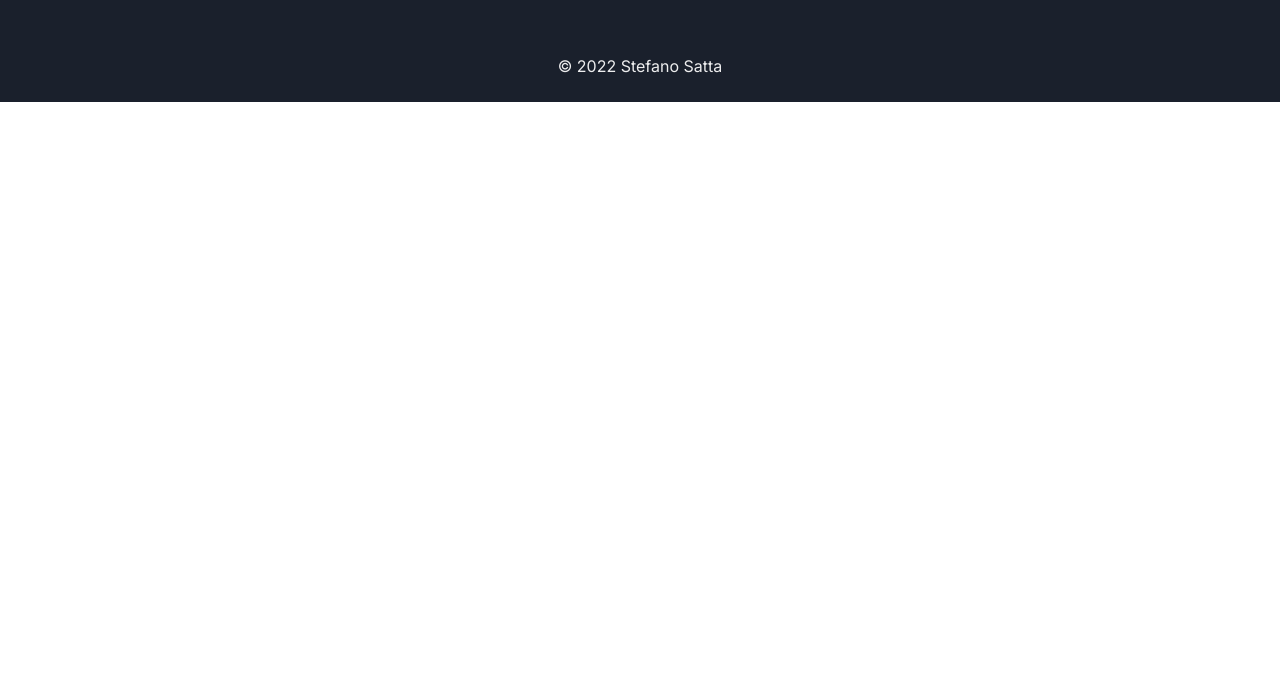
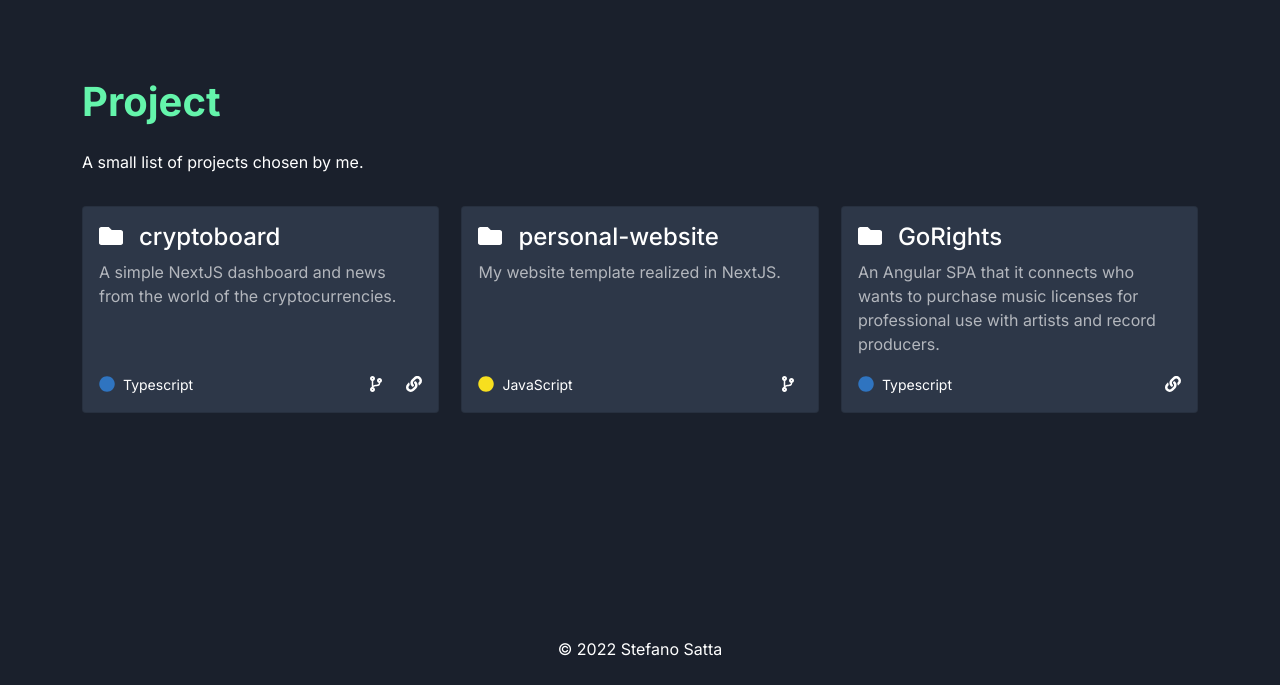
Before and after one commit to stefano-satta/personal-website-2022, a Next.js app: page / in a window 1280 px wide. Shown: the part 1530-2215 px from the top of the page. Before the commit the page ends 1632 px from the top, so only its background shows below. Built offline with nearby package versions, Linux system fonts and the light colour scheme.

Commit message:
added project card components; add project list in the utility folder; added projects section on homepage; added style link icon; cleaning code;

```diff
--- a/components/common/navbar/NavBar.jsx
+++ b/components/common/navbar/NavBar.jsx
@@ -26,16 +26,18 @@ const NavBar = () => {
                 </Navbar.Collapse>
                 <div className="d-none d-lg-block">
                     <Link href={'mailto:stefanosatta@outlook.com'} passHref>
-                        <FontAwesomeIcon icon={['fas', 'envelope']} size={'2x'} className="me-3 cursor-pointer" />
-                    </Link>
-                    <Link href={'https://www.linkedin.com/in/stefano-satta'} passHref>
-                        <a target="_blank">
-                            <FontAwesomeIcon icon={['fab', 'linkedin']} size={'2x'} className="me-3 text-white" />
+                        <a href="" className="link-icon me-3 cursor-pointer">
+                            <FontAwesomeIcon icon={['fas', 'envelope']} size={'2x'} className="" />
                         </a>
                     </Link>
                     <Link href={'https://www.linkedin.com/in/stefano-satta'} passHref>
-                        <a target="_blank">
-                        <FontAwesomeIcon icon={['fab', 'github']} size={'2x'} className="text-white" />
+                        <a target="_blank" className="link-icon me-3">
+                            <FontAwesomeIcon icon={['fab', 'linkedin']} size={'2x'} />
+                        </a>
+                    </Link>
+                    <Link href={'https://www.linkedin.com/in/stefano-satta'} passHref>
+                        <a target="_blank" className="link-icon">
+                            <FontAwesomeIcon icon={['fab', 'github']} size={'2x'} className="" />
                         </a>
                     </Link>
                 </div>
--- /dev/null
+++ b/components/common/project-card/ProjectCard.jsx
@@ -0,0 +1,50 @@
+import { Card } from "react-bootstrap"
+import Link from 'next/link'
+import { FontAwesomeIcon } from "@fortawesome/react-fontawesome";
+import { fas } from '@fortawesome/free-solid-svg-icons';
+import { fab } from '@fortawesome/free-brands-svg-icons';
+import { library } from '@fortawesome/fontawesome-svg-core';
+library.add(fas, fab)
+
+const ProjectCard = ({project}) => {
+
+    return (
+        <Card className="bg-less-dark project-card">
+            <Card.Body className="d-flex flex-column">
+                <Card.Title as={'h4'}>
+                    <FontAwesomeIcon icon={['fas', 'folder']}  className="me-3"/>
+                    { project.name }
+                </Card.Title>
+                <Card.Text className="text-light-grey">{ project.description }</Card.Text>
+                <div className="mt-3 d-flex justify-content-between mt-auto">
+                    <div>
+                        <FontAwesomeIcon icon={['fas', 'circle']}
+                            className={`${project.bgIconColor} me-2`}/>
+                        <small>{ project.language }</small>
+                    </div>
+                    <div>
+                        {
+                            project.github &&
+                            <Link href={project.github} passHref>
+                                <Card.Link target={'_blank'} className="link-icon me-2">
+                                    <FontAwesomeIcon icon={['fas', 'code-branch']} />
+                                </Card.Link>
+                            </Link>
+
+                        }
+                        {
+                            project.siteUrl &&
+                            <Link href={project.siteUrl} passHref>
+                                <Card.Link target={'_blank'} className="link-icon">
+                                    <FontAwesomeIcon icon={['fas', 'link']} />
+                                </Card.Link>
+                            </Link>
+                        }
+                    </div>
+                </div>
+            </Card.Body>
+        </Card>
+    )
+}
+
+export default ProjectCard;
--- a/pages/index.js
+++ b/pages/index.js
@@ -11,6 +11,8 @@ import webpackLogo from '../public/webpack-logo.png'
 import nextjsLogo from '../public/nextjs-logo.png'
 import Image from "next/image";
 import Link from 'next/link';
+import { PROJECTS } from "../utility/project-list";
+import ProjectCard from "../components/common/project-card/ProjectCard";
 
 
 const Home = () => {
@@ -33,9 +35,9 @@ const Home = () => {
           <Bubble style={{bottom: '8%', left: '40%'}}>
             <FontAwesomeIcon icon={['fab', 'js']} size={'3x'} className="bg-icon-javascript"/>
           </Bubble>
-          <div className="position-absolute" style={{bottom: '2%', right: '10%'}}>
+          {/* <div className="position-absolute" style={{bottom: '2%', right: '10%'}}>
             <FontAwesomeIcon icon={['fas', 'chevron-down']} size={'2x'} className="text-grey"/>
-          </div>
+          </div> */}
 
         </Col>
         <Col xs={12} md={5} className="d-flex align-items-center position-relative">
@@ -52,7 +54,7 @@ const Home = () => {
 
 
       <Row className="mt-5" id="about">
-        <h2 className="fs-1 text-primary mb-4 fw-bold">What I <span className="text-primary">Do</span></h2>
+        <h2 className="fs-1 text-primary mb-4 fw-bold">What I Do</h2>
         <Col xs={12} md={6} className="d-flex align-items-center position-relative">
           <div>
             <p>For over eight years I had many opportunities to work in different projects, private and public administration. Having an experience of developing web applications and websites in different web technologies. <br /> My first passion is the frontend side but i have developed also in Nodejs/Express and MongoDB.</p>
@@ -63,8 +65,8 @@ const Home = () => {
                 <a target="_blank" className="ms-2 text-primary text-decoration-none link">
                   Linkedin Profile
                 </a>
-              </Link></p>
-
+              </Link>
+            </p>
           </div>
         </Col>
         <Col xs={12} md={6} className="d-flex align-items-center justify-content-lg-end position-relative">
@@ -87,6 +89,18 @@ const Home = () => {
           </div>
         </Col>
       </Row>
+
+      <Row className="mt-5" id="project">
+        <h2 className="fs-1 text-primary mb-4 fw-bold">Project</h2>
+        <p>A small list of projects chosen by me.</p>
+        <div className="mt-3 d-flex flex-wrap justify-content-between">
+          {
+            PROJECTS.map( (project, index) => (
+              <ProjectCard project={project} key={`${project.name}-${index}`}/>
+            ))
+          }
+        </div>
+      </Row>
     </Container>
   )
 }
--- a/styles/global.css
+++ b/styles/global.css
@@ -7,10 +7,11 @@
     --color-dark: #1a202c;
     --color-less-dark: #2d3748;   /* 343645 */
     --color-primary: #64f4ab;    /* 4fd1c5 */
-    --color-white: #ededee;
+    --color-white: #fff;     /* ededee */
     --color-light-grey: #ffffffa3;
     --color-react: #61dafb;
     --color-javascript: #f7df1f;
+    --color-typescript: #2f74c0;
     --color-angular: #dd0b31;
     --color-sass: #bf4080;
     --color-html: #e54c21;
@@ -33,6 +34,7 @@ html, body {
 .bg-icon-angular { color: var(--color-angular) !important; }
 .bg-icon-react { color: var(--color-react) !important; }
 .bg-icon-javascript { color: var(--color-javascript) !important; }
+.bg-icon-typescript { color: var(--color-typescript) !important; }
 .bg-icon-sass { color: var(--color-sass) !important; }
 .bg-icon-html { color: var(--color-html) !important; }
 .bg-icon-css { color: var(--color-css) !important; }
@@ -50,6 +52,9 @@ html, body {
 .btn-outline-primary:hover { background-color: var(--color-primary) !important; color: var(--color-dark); }
 
 .cursor-pointer { cursor: pointer; }
+
+.link-icon { color: var(--color-white)}
+.link-icon:hover { color: var(--color-primary);}
 
 .link {
     display: inline-block;
@@ -122,3 +127,14 @@ html, body {
 
 #tech-stack-icons .list-group-item { background: transparent !important; border: unset;}
 #about { padding: 200px 0;}
+#project { padding-bottom: 200px;}
+.project-card { width: 32%; }
+
+
+
+
+
+/* MEDIA QUERY */
+@media screen and (max-width: 767px) {
+  .project-card { width: 100%; margin-bottom: 2rem;}
+}
--- /dev/null
+++ b/utility/project-list.js
@@ -0,0 +1,32 @@
+export const PROJECTS = [
+    {
+        name: 'cryptoboard',
+        description: 'A simple NextJS dashboard and news from the world of the cryptocurrencies.',
+        framework: 'NextJS',
+        language: 'Typescript',
+        bgIconColor: 'bg-icon-typescript',
+        date: '10-14-2021',
+        github: 'https://github.com/stefano-satta/cryptoboard',
+        siteUrl: 'https://cryptosboard.netlify.app/'
+    },
+    {
+        name: 'personal-website',
+        description: 'My website template realized in NextJS.',
+        framework: 'NextJS',
+        language: 'JavaScript',
+        bgIconColor: 'bg-icon-javascript',
+        date: '01-10-2022',
+        github: 'https://github.com/stefano-satta/personal-website',
+        siteUrl: ''
+    },
+    {
+        name: 'GoRights',
+        description: 'An Angular SPA that it connects who wants to purchase music licenses for professional use with artists and record producers.',
+        framework: 'Angular',
+        language: 'Typescript',
+        bgIconColor: 'bg-icon-typescript',
+        date: '01-10-2022',
+        github: null,
+        siteUrl: 'https://www.gorights.it/'
+    }
+]
```
